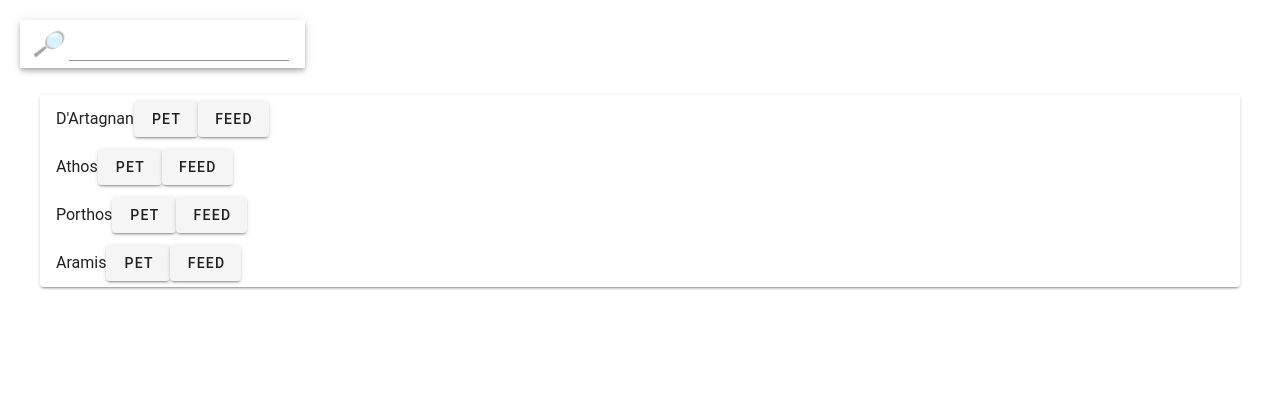
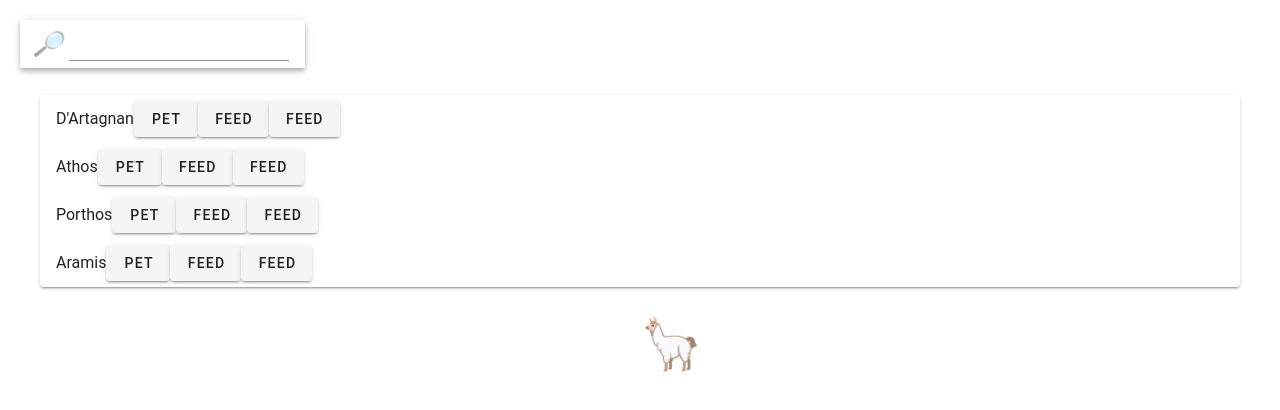
Before and after one commit to MrCube42/Llama-Farm, a Vue app: page / in a window 1280 px wide. Shown: the top 410 px of the page. Built offline with nearby package versions, Linux system fonts and the light colour scheme; the HTML template or start-up script is replaced by a standard one.

Commit message:
feat: walk the llama

```diff
--- a/src/components/Llamas.vue
+++ b/src/components/Llamas.vue
@@ -13,8 +13,12 @@
         <span>{{ llama.name }}</span>
         <v-btn @click="petLlama(llama)">Pet</v-btn>
         <v-btn @click="feedLlama(llama)">Feed</v-btn>
+        <v-btn @click="walkTheLlama(llama)">Feed</v-btn>
       </v-list-item>
     </v-card>
+    <div class="walking-area">
+      <span class="llama" :style="{ left: llamaPosition + '%' }">🦙</span>
+    </div>
   </div>
 </template>
 
@@ -30,13 +34,29 @@ export default Vue.extend({
       llamas: [] as Llama[],
       filteredLlamas: [] as Llama[],
       searchText: "",
+      selectedLlama: undefined as undefined | Llama,
+      llamaPosition: 50,
     }
+  },
+  mounted() {
+    window.addEventListener("keydown", this.handleKeydown)
   },
   async created() {
     this.llamas = await fetchLlamas()
     this.filteredLlamas = this.llamas
   },
   methods: {
+    handleKeydown(key: KeyboardEvent) {
+      if (key.key === "ArrowLeft") {
+        if (this.llamaPosition > 0) {
+          this.llamaPosition--
+        }
+      } else if (key.key === "ArrowRight") {
+        if (this.llamaPosition < 100) {
+          this.llamaPosition++
+        }
+      }
+    },
     filterLlamas(nameToSearchFor: string) {
       this.filteredLlamas = this.llamas.filter(llama =>
         llama.name.toLowerCase().includes(nameToSearchFor.toLowerCase()),
@@ -50,6 +70,9 @@ export default Vue.extend({
     },
     feedLlama(llama: Llama) {
       console.log(`Here is a carrot for you, ${llama.name}.`)
+    },
+    walkTheLlama(llama: Llama) {
+      this.selectedLlama = llama
     },
   },
   watch: {
@@ -68,4 +91,12 @@ export default Vue.extend({
 .host {
   margin: 20px;
 }
+.walking-area {
+  width: 100%;
+  position: relative;
+}
+.llama {
+  position: absolute;
+  font-size: 50px;
+}
 </style>
```
